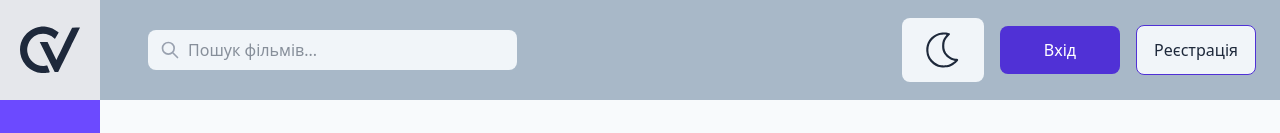
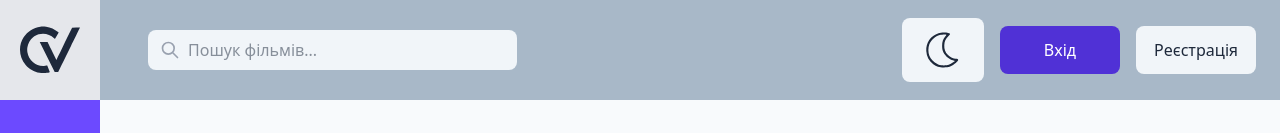
Before and after one commit to ashaxio/Cinema, a React (Vite) app: page / in a window 1280 px wide. Shown: the top 133 px of the page. Built offline with nearby package versions, Linux system fonts and the light colour scheme.

Commit message:
hotfix/register-button

```diff
--- a/src/components/navbar.jsx
+++ b/src/components/navbar.jsx
@@ -252,7 +252,10 @@ const Navbar = ({ children }) => {
                   Вхід
                 </button>
                 <button
-                  className="bg-[var(--bg-navbar-second)] text-[var(--text-color)] min-w-[120px] px-4 py-3 rounded-lg cursor-pointer hover:bg-[#2a3240] transition-colors border border-[#5031D6]"
+                  className={`min-w-[120px] px-4 py-3 rounded-lg bg-[var(--bg-navbar-second)] text-[var(--text-color)] transition-colors
+                    ${
+                      isDarkMode ? "hover:bg-[#2a3240]" : "hover:bg-[#e2e8f0]"
+                    }`}
                   onClick={() => setShowRegisterModal(true)}
                 >
                   Реєстрація
```
